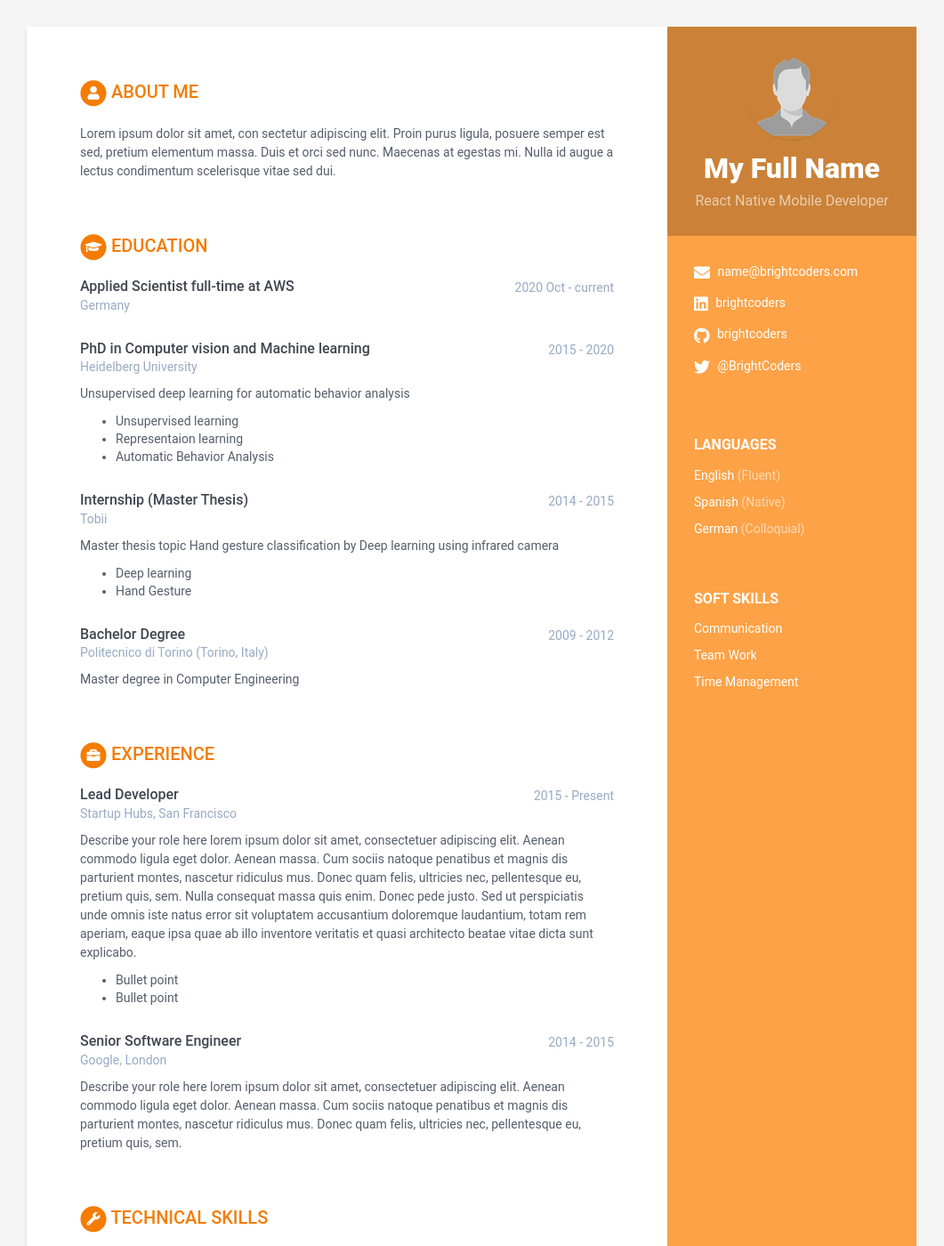
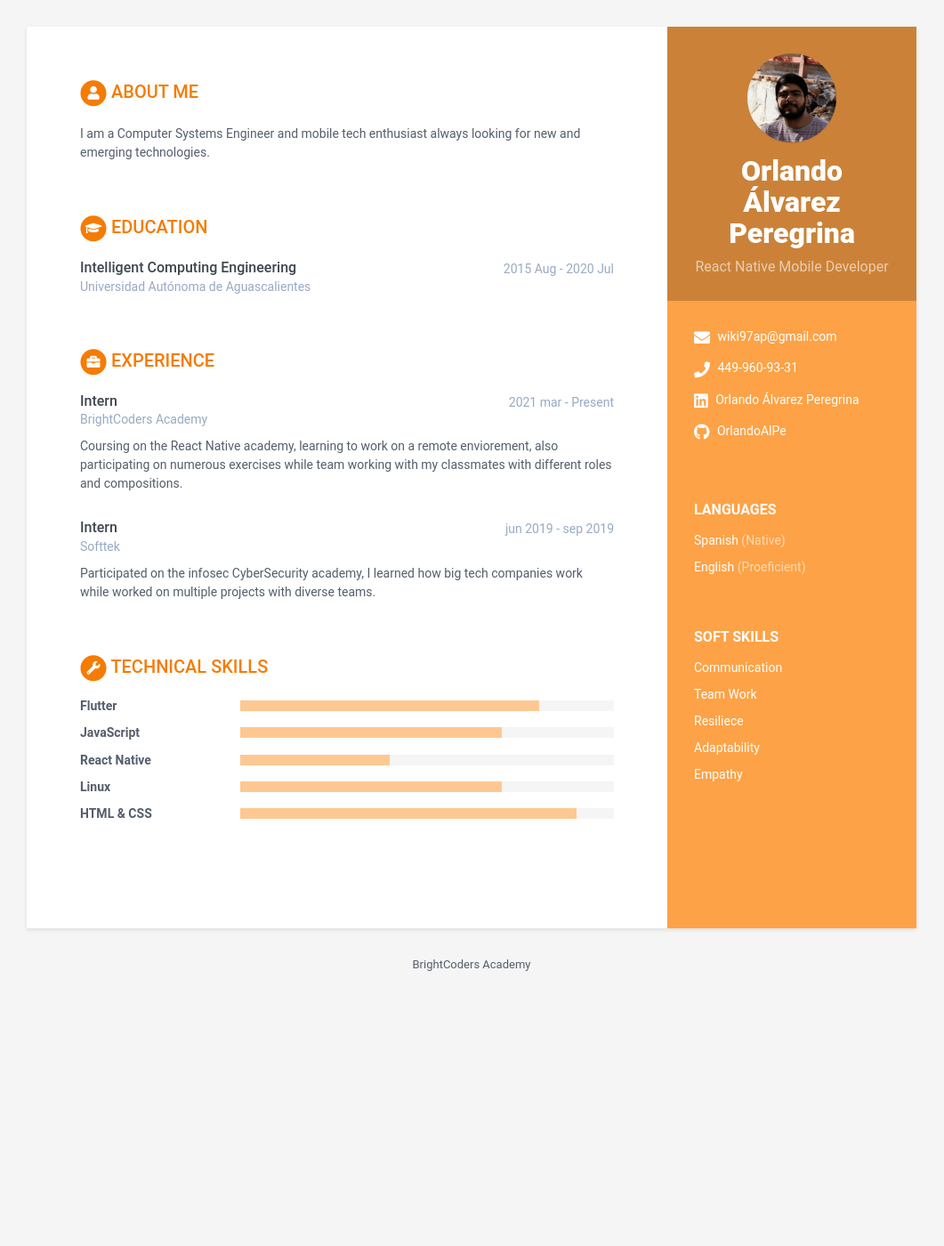
Before and after one commit to BC-MAR-21-RN/kata-resume-OrlandoAlPe, a Jekyll site: the page built from index.html, in a window 1280 px wide and 1400 px high. Shown: the whole window at 89% size, without its empty margins (110-1171 px from the left). Built offline with Jekyll 4.4.1, drawn with Linux system fonts in a browser that asks for light colours; some of the changed text lies outside the part shown.

Commit message:
Completado
Resume completado

```diff
--- a/_config.yml
+++ b/_config.yml
@@ -3,7 +3,7 @@
 # Site Settings
 title: BrightCoders Academy
 url: '' #'http://webjeda.com'
-baseurl: '' #change it according to your repository name
+baseurl: 'https://bc-mar-21-rn.github.io/kata-resume-OrlandoAlPe/' #change it according to your repository name
 # Style will be applied only after restarting the build or serve. Just choose one of the options.
 theme_skin: orange # blue turquoise green berry orange ceramic
 chrome_mobile_color: #use hex colors (ex:#1976d2) or leave empty if you don't want a color for chrome mobile searchbar
--- a/_data/data.yml
+++ b/_data/data.yml
@@ -7,33 +7,26 @@ sidebar:
   education: False # NO MODIFICAR
 
   # Profile information
-  name: My Full Name # Nombre completo
+  name: Orlando Álvarez Peregrina # Nombre completo
   tagline: React Native Mobile Developer # React Native Mobile Developer ó Ruby on Rails Web Developer Según sea el caso
   avatar: profile.png # Colocar una imagen con tu foto de 100x100 pixels dentro de /assets/images
 
   # Actualiza tus datos de contacto
-  email: name@brightcoders.com
-  phone:
+  email: wiki97ap@gmail.com
+  phone: 449-960-93-31
   website: # No agregar http://
-  linkedin: brightcoders
-  github: brightcoders
-  gitlab:
-  bitbucket:
-  twitter: '@BrightCoders'
-  stack-overflow: # Number/Username, e.g. 123456/alandoe
-  codewars:
-  goodreads: # Number-Username, e.g. 123456-alandoe
+  linkedin: Orlando Álvarez Peregrina
+  github: OrlandoAlPe
 
   # Actualiza según los idiomas y nieles que tienes. Agrega o Elimina según sea necesario.
   languages:
-    - idiom: English
-      level: Fluent # Utiliza el resultado de tu examen oficial, o el nivel de acuerdo al modelo Dreyfus
 
     - idiom: Spanish
       level: Native # Utiliza el resultado de tu examen oficial, o el nivel de acuerdo al modelo Dreyfus
 
-    - idiom: German
-      level: Colloquial
+    - idiom: English
+      level: Proeficient # Utiliza el resultado de tu examen oficial, o el nivel de acuerdo al modelo Dreyfus
+
 
   # Registra aquí tus soft skills. Agrega o elimina según sea necesario
   interests:
@@ -43,74 +36,45 @@ sidebar:
     - item: Team Work
       link: # dejar en blanco
 
-    - item: Time Management
+    - item: Resiliece
+      link: # dejar en blanco
+
+    - item: Adaptability
+      link: # dejar en blanco
+
+    - item: Empathy
       link: # dejar en blanco
 
 # Registra aquí un resumen de tu perfil
 career-profile:
   title: About Me # NO MODIFICAR
   summary: |
-    Lorem ipsum dolor sit amet, con sectetur adipiscing elit. Proin purus ligula, posuere semper est sed, pretium elementum massa. Duis et orci sed nunc. Maecenas at egestas mi. Nulla id augue a lectus condimentum scelerisque vitae sed dui.
+    I am a Computer Systems Engineer and mobile tech enthusiast always looking for new and emerging technologies.
+
 
 # Registra aquí tus estudios. Agrega o elimina según sea necesario
 educationcomplete:
-  - degree: Applied Scientist full-time at AWS
-    university: Germany
-    time: 2020 Oct - current
-    details: |
+  - degree: Intelligent Computing Engineering
+    university: Universidad Autónoma de Aguascalientes
+    time: 2015 Aug - 2020 Jul
 
-  - degree: PhD in Computer vision and Machine learning
-    university: Heidelberg University
-    time: 2015 - 2020
-    details: |
-      Unsupervised deep learning for automatic behavior analysis
-
-        - Unsupervised learning
-        - Representaion learning
-        - Automatic Behavior Analysis
-
-  - degree: Internship (Master Thesis)
-    university: Tobii
-    time: 2014 - 2015
-    details: |
-      Master thesis topic Hand gesture classification by Deep learning using infrared camera
-
-        - Deep learning
-        - Hand Gesture
-
-  - degree: Bachelor Degree
-    university: Politecnico di Torino (Torino, Italy)
-    time: 2009 - 2012
-    details: |
-      Master degree in Computer Engineering
 
 # Registra aquí tu experiencia. Agrega o elimina según sea necesario
 experiences:
-  - role: Lead Developer
-    time: 2015 - Present
-    company: Startup Hubs, San Francisco
+  - role: Intern
+    time: 2021 mar - Present
+    company: BrightCoders Academy
     details: |
-      Describe your role here lorem ipsum dolor sit amet, consectetuer
-      adipiscing elit. Aenean commodo ligula eget dolor. Aenean massa.
-      Cum sociis natoque penatibus et magnis dis parturient montes,
-      nascetur ridiculus mus. Donec quam felis, ultricies nec,
-      pellentesque eu, pretium quis, sem. Nulla consequat massa quis
-      enim. Donec pede justo. Sed ut perspiciatis unde omnis iste natus
-      error sit voluptatem accusantium doloremque laudantium, totam rem
-      aperiam, eaque ipsa quae ab illo inventore veritatis et quasi
-      architecto beatae vitae dicta sunt explicabo.
-        - Bullet point
-        - Bullet point
+      Coursing on the React Native academy, learning to work on a remote enviorement,
+      also participating on numerous exercises while team working with my classmates with different
+      roles and compositions.
 
-  - role: Senior Software Engineer
-    time: 2014 - 2015
-    company: Google, London
+  - role: Intern
+    time: jun 2019 - sep 2019
+    company: Softtek
     details: |
-      Describe your role here lorem ipsum dolor sit amet, consectetuer
-      adipiscing elit. Aenean commodo ligula eget dolor. Aenean massa.
-      Cum sociis natoque penatibus et magnis dis parturient montes,
-      nascetur ridiculus mus. Donec quam felis, ultricies nec,
-      pellentesque eu, pretium quis, sem.
+      Participated on the infosec CyberSecurity academy, I learned how big tech companies work while worked on
+      multiple projects with diverse teams.
 
 # Registra aquí tus habilidades técnicas, para level utiliza:
 # 20% para Novice
@@ -122,23 +86,20 @@ skills:
   title: Technical Skills # NO MODIFICAR
 
   toolset:
-    - name: Python
-      level: 20%
+    - name: Flutter
+      level: 80%
 
-    - name: PyTorch
+    - name: JavaScript
+      level: 70%
+
+    - name: React Native
       level: 40%
 
-    - name: Tensorflow
-      level: 60%
+    - name: Linux
+      level: 70%
 
-    - name: Caffe
-      level: 80%
-
-    - name: Matlab
-      level: 100%
-
-    - name: C/C++
-      level: 40%
+    - name: HTML & CSS
+      level: 90%
 
 # NO MODIFICAR
 footer: >
```
Also changed, not shown: assets/images/profile.png.
